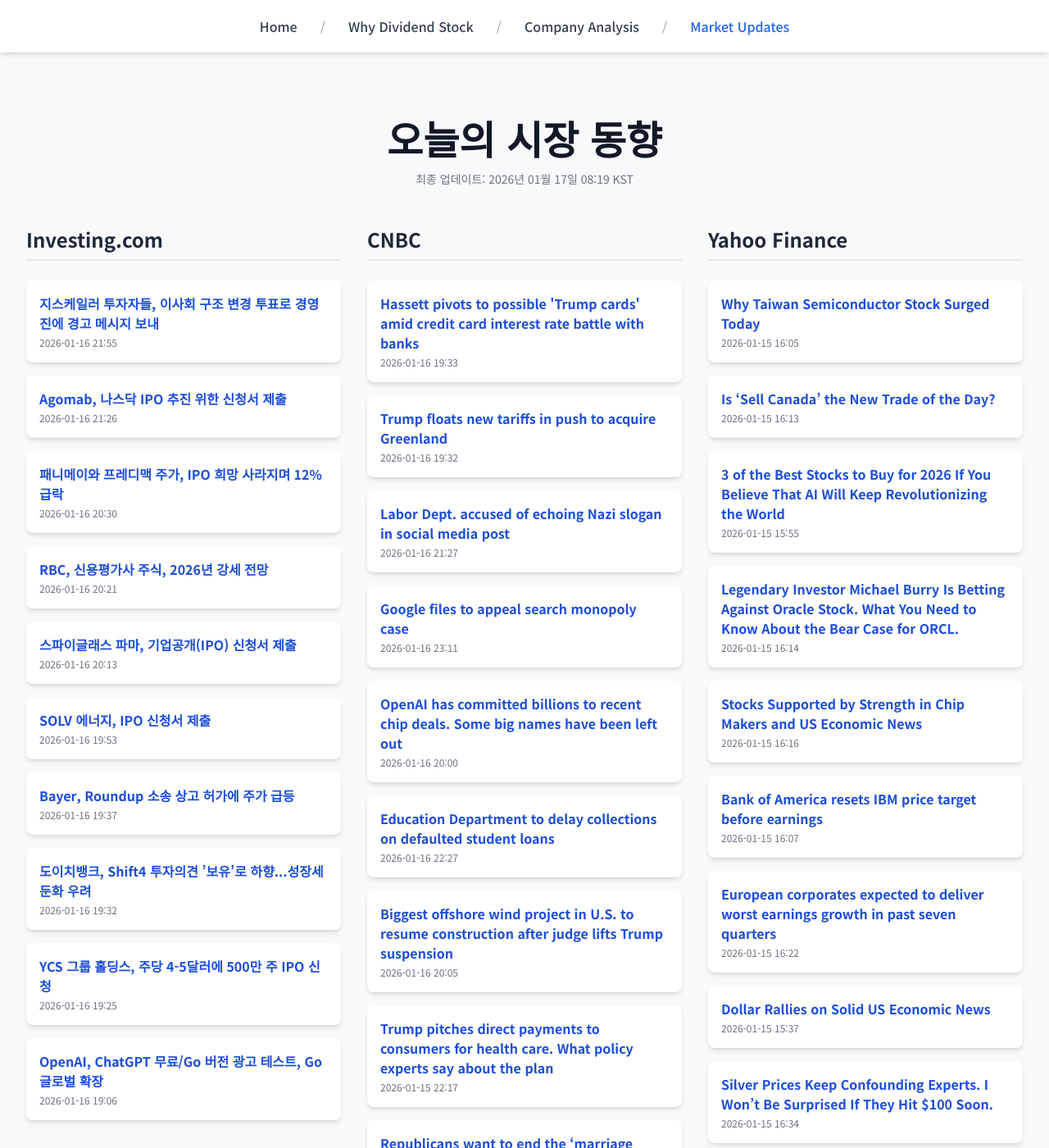
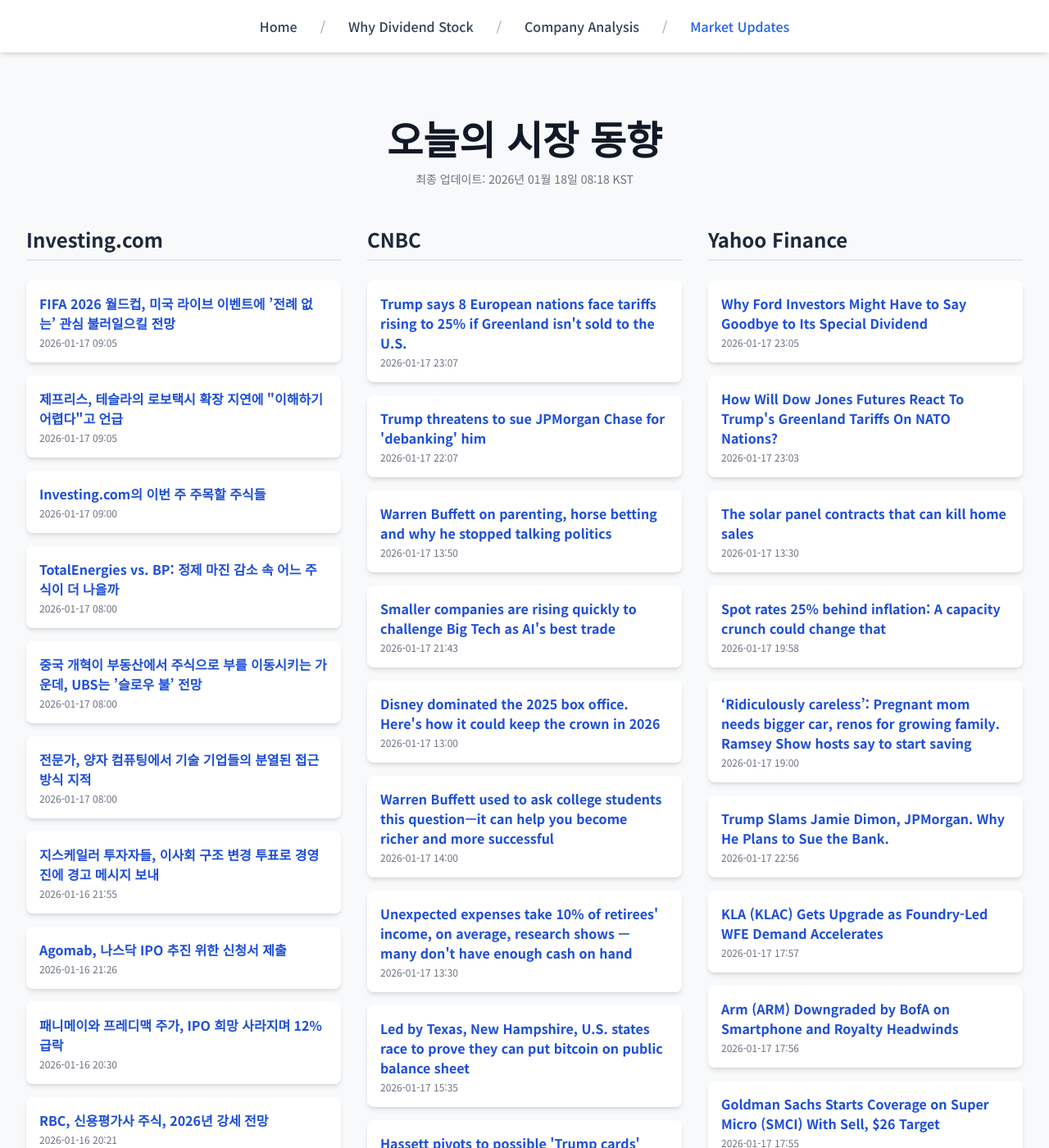
Before and after one commit to Kay-Hwang/my-company-analysis, a Jekyll site: the page built from market-updates.html, in a window 1280 px wide and 1400 px high. Shown: the whole window at 82% size. Built offline with Jekyll 4.4.1, drawn with Linux system fonts in a browser that asks for light colours; nearby versions of some CDN libraries; a script that is not in the unit is left out; some of the changed text lies outside the part shown.

Commit message:
Update daily data

```diff
--- a/_data/latest_data.json
+++ b/_data/latest_data.json
@@ -1,7 +1,43 @@
 {
-  "lastUpdated": "2026년 01월 17일 08:19 KST",
+  "lastUpdated": "2026년 01월 18일 08:18 KST",
   "news": {
     "investing": [
+      {
+        "title": "FIFA 2026 월드컵, 미국 라이브 이벤트에 ’전례 없는’ 관심 불러일으킬 전망",
+        "link": "https://kr.investing.com/news/stock-market-news/article-1789386",
+        "pubDate": "2026-01-17 09:05:04",
+        "summary": "FIFA 2026 월드컵, 미국 라이브 이벤트에 ’전례 없는’ 관심 불러일으킬 전망"
+      },
+      {
+        "title": "제프리스, 테슬라의 로보택시 확장 지연에 \"이해하기 어렵다\"고 언급",
+        "link": "https://kr.investing.com/news/stock-market-news/article-1789384",
+        "pubDate": "2026-01-17 09:05:03",
+        "summary": "제프리스, 테슬라의 로보택시 확장 지연에 \"이해하기 어렵다\"고 언급"
+      },
+      {
+        "title": "Investing.com의 이번 주 주목할 주식들",
+        "link": "https://kr.investing.com/news/stock-market-news/article-1789381",
+        "pubDate": "2026-01-17 09:00:03",
+        "summary": "Investing.com의 이번 주 주목할 주식들"
+      },
+      {
+        "title": "TotalEnergies vs. BP: 정제 마진 감소 속 어느 주식이 더 나을까",
+        "link": "https://kr.investing.com/news/stock-market-news/article-1789378",
+        "pubDate": "2026-01-17 08:00:04",
+        "summary": "TotalEnergies vs. BP: 정제 마진 감소 속 어느 주식이 더 나을까"
+      },
+      {
+        "title": "중국 개혁이 부동산에서 주식으로 부를 이동시키는 가운데, UBS는 ’슬로우 불’ 전망",
+        "link": "https://kr.investing.com/news/stock-market-news/article-1789377",
+        "pubDate": "2026-01-17 08:00:03",
+        "summary": "중국 개혁이 부동산에서 주식으로 부를 이동시키는 가운데, UBS는 ’슬로우 불’ 전망"
+      },
+      {
+        "title": "전문가, 양자 컴퓨팅에서 기술 기업들의 분열된 접근 방식 지적",
+        "link": "https://kr.investing.com/news/stock-market-news/article-1789376",
+        "pubDate": "2026-01-17 08:00:02",
+        "summary": "전문가, 양자 컴퓨팅에서 기술 기업들의 분열된 접근 방식 지적"
+      },
       {
         "title": "지스케일러 투자자들, 이사회 구조 변경 투표로 경영진에 경고 메시지 보내",
         "link": "https://kr.investing.com/news/stock-market-news/article-1789252",
@@ -25,45 +61,57 @@
         "link": "https://kr.investing.com/news/stock-market-news/article-93CH-1789147",
         "pubDate": "2026-01-16 20:21:33",
         "summary": "RBC, 신용평가사 주식, 2026년 강세 전망"
-      },
-      {
-        "title": "스파이글래스 파마, 기업공개(IPO) 신청서 제출",
-        "link": "https://kr.investing.com/news/stock-market-news/article-432SI-1789156",
-        "pubDate": "2026-01-16 20:13:04",
-        "summary": "스파이글래스 파마, 기업공개(IPO) 신청서 제출"
-      },
-      {
-        "title": "SOLV 에너지, IPO 신청서 제출",
-        "link": "https://kr.investing.com/news/stock-market-news/article-432SI-1789139",
-        "pubDate": "2026-01-16 19:53:04",
-        "summary": "SOLV 에너지, IPO 신청서 제출"
-      },
-      {
-        "title": "Bayer, Roundup 소송 상고 허가에 주가 급등",
-        "link": "https://kr.investing.com/news/stock-market-news/article-93CH-1789124",
-        "pubDate": "2026-01-16 19:37:50",
-        "summary": "Bayer, Roundup 소송 상고 허가에 주가 급등"
-      },
-      {
-        "title": "도이치뱅크, Shift4 투자의견 ’보유’로 하향...성장세 둔화 우려",
-        "link": "https://kr.investing.com/news/stock-market-news/article-1789122",
-        "pubDate": "2026-01-16 19:32:30",
-        "summary": "도이치뱅크, Shift4 투자의견 ’보유’로 하향...성장세 둔화 우려"
-      },
-      {
-        "title": "YCS 그룹 홀딩스, 주당 4-5달러에 500만 주 IPO 신청",
-        "link": "https://kr.investing.com/news/stock-market-news/article-432SI-1789118",
-        "pubDate": "2026-01-16 19:25:04",
-        "summary": "YCS 그룹 홀딩스, 주당 4-5달러에 500만 주 IPO 신청"
-      },
-      {
-        "title": "OpenAI, ChatGPT 무료/Go 버전 광고 테스트, Go 글로벌 확장",
-        "link": "https://kr.investing.com/news/stock-market-news/article-93CH-1789107",
-        "pubDate": "2026-01-16 19:06:23",
-        "summary": "OpenAI, ChatGPT 무료/Go 버전 광고 테스트, Go 글로벌 확장"
       }
     ],
     "cnbc": [
+      {
+        "title": "Trump says 8 European nations face tariffs rising to 25% if Greenland isn't sold to the U.S.",
+        "link": "https://www.cnbc.com/2026/01/17/trump-greenland-tariffs-nato.html",
+        "pubDate": "Sat, 17 Jan 2026 23:07:59 GMT",
+        "summary": "Trump recently hinted that he may pursue a tariff strategy on Greenland similar to the one he used to force foreign countries to change their drug prices."
+      },
+      {
+        "title": "Trump threatens to sue JPMorgan Chase for 'debanking' him",
+        "link": "https://www.cnbc.com/2026/01/17/trump-jpmorgan-chase-debanking.html",
+        "pubDate": "Sat, 17 Jan 2026 22:07:48 GMT",
+        "summary": "President Trump threatened to sue JPMorgan for allegedly \"debanking\" him following the Jan. 6 insurrection in 2021."
+      },
+      {
+        "title": "Warren Buffett on parenting, horse betting and why he stopped talking politics",
+        "link": "https://www.cnbc.com/2026/01/17/warren-buffett-on-parenting-horse-betting-and-why-he-stopped-talking-politics.html",
+        "pubDate": "Sat, 17 Jan 2026 13:50:34 GMT",
+        "summary": "Warren Buffett and Becky Quick covered a wide variety of topics in the interviews that aired in a two-hour special on CNBC."
+      },
+      {
+        "title": "Smaller companies are rising quickly to challenge Big Tech as AI's best trade",
+        "link": "https://www.cnbc.com/2026/01/17/ai-power-demand-markets-investor-risk.html",
+        "pubDate": "Sat, 17 Jan 2026 21:43:09 GMT",
+        "summary": "Reliable power, nuclear investment, data-center efficiency, and grid capacity are now core drivers of stock returns from the AI theme as demand ramps."
+      },
+      {
+        "title": "Disney dominated the 2025 box office. Here's how it could keep the crown in 2026",
+        "link": "https://www.cnbc.com/2026/01/17/disney-dominated-2025-box-office.html",
+        "pubDate": "Sat, 17 Jan 2026 13:00:01 GMT",
+        "summary": "Disney accounted for 27.5% of the domestic box office's overall annual haul. It looks to be a dominant force in 2026, too."
+      },
+      {
+        "title": "Warren Buffett used to ask college students this question—it can help you become richer and more successful",
+        "link": "https://www.cnbc.com/2026/01/17/warren-buffett-to-maximize-your-potential-ask-yourself-this-question.html",
+        "pubDate": "Sat, 17 Jan 2026 14:00:02 GMT",
+        "summary": "The Berkshire Hathaway chairman asked students which of their peers they'd bet on. The lesson was to bet on yourself."
+      },
+      {
+        "title": "Unexpected expenses take 10% of retirees' income, on average, research shows — many don't have enough cash on hand",
+        "link": "https://www.cnbc.com/2026/01/17/retirees-emergency-savings.html",
+        "pubDate": "Sat, 17 Jan 2026 13:30:01 GMT",
+        "summary": "The typical retiree household will spend an amount equivalent to 10% of annual income on unexpected expenses, and about 40% lack the cash to cover those costs."
+      },
+      {
+        "title": "Led by Texas, New Hampshire, U.S. states race to prove they can put bitcoin on public balance sheet",
+        "link": "https://www.cnbc.com/2026/01/17/texas-us-states-budgets-bitcoin-crypto-strategic-reserve.html",
+        "pubDate": "Sat, 17 Jan 2026 15:35:04 GMT",
+        "summary": "Many U.S. states are planning bitcoin strategic reserves, and other forms of crypto financing, showing budgets are buying into the digital assets trend."
+      },
       {
         "title": "Hassett pivots to possible 'Trump cards' amid credit card interest rate battle with banks",
         "link": "https://www.cnbc.com/2026/01/16/white-house-hassett-trump-cards-credit-card-battle.html",
@@ -71,120 +119,72 @@
         "summary": "Trump called for banks to cap credit card interest rates at 10%, an idea that has been roundly rejected by industry executives and their lobbyists this week."
       },
       {
-        "title": "Trump floats new tariffs in push to acquire Greenland",
-        "link": "https://www.cnbc.com/2026/01/16/trump-greenland-tariffs.html",
-        "pubDate": "Fri, 16 Jan 2026 19:32:38 GMT",
-        "summary": "The comments show Trump considering applying his aggressive tariff strategies to his efforts to acquire Greenland."
-      },
-      {
-        "title": "Labor Dept. accused of echoing Nazi slogan in social media post",
-        "link": "https://www.cnbc.com/2026/01/16/trump-labor-nazi-slogan-social-media.html",
-        "pubDate": "Fri, 16 Jan 2026 21:27:29 GMT",
-        "summary": "Labor Dept. accused of echoing Nazi slogan in social media post"
-      },
-      {
-        "title": "Google files to appeal search monopoly case",
-        "link": "https://www.cnbc.com/2026/01/16/google-files-to-appeal-search-monopoly-case.html",
-        "pubDate": "Fri, 16 Jan 2026 23:11:57 GMT",
-        "summary": "The appeal could delay any implementation of the finalized remedies."
-      },
-      {
-        "title": "OpenAI has committed billions to recent chip deals. Some big names have been left out",
-        "link": "https://www.cnbc.com/2026/01/16/openai-chip-deal-with-cerebras-adds-to-roster-of-nvidia-amd-broadcom.html",
-        "pubDate": "Fri, 16 Jan 2026 20:00:01 GMT",
-        "summary": "OpenAI has inked multibillion-dollar deals with AI chipmakers including Nvidia, AMD, Broadcom and Cerebras."
-      },
-      {
-        "title": "Education Department to delay collections on defaulted student loans",
-        "link": "https://www.cnbc.com/2026/01/16/student-loan-collections-paused.html",
-        "pubDate": "Fri, 16 Jan 2026 22:27:20 GMT",
-        "summary": "The Education Department has announced it will delay the implementation of wage garnishment and other collections efforts for defaulted student loans."
-      },
-      {
-        "title": "Biggest offshore wind project in U.S. to resume construction after judge lifts Trump suspension",
-        "link": "https://www.cnbc.com/2026/01/16/biggest-offshore-wind-project-in-us-to-resume-construction-after-judge-lifts-trump-suspension.html",
-        "pubDate": "Fri, 16 Jan 2026 20:05:58 GMT",
-        "summary": "Coastal Virginia Offshore Wind will resume construction after a federal judge on Friday temporarily lifted the Trump administration's suspension."
-      },
-      {
-        "title": "Trump pitches direct payments to consumers for health care. What policy experts say about the plan",
-        "link": "https://www.cnbc.com/2026/01/15/trump-direct-payments-health-care.html",
-        "pubDate": "Thu, 15 Jan 2026 22:17:57 GMT",
-        "summary": "President Donald Trump wants to send payments directly to households for health costs. Experts think the plan may raise costs and the number of uninsured."
-      },
-      {
-        "title": "Republicans want to end the ‘marriage penalty’ for this childcare tax credit",
-        "link": "https://www.cnbc.com/2026/01/16/child-and-dependent-care-tax-credit.html",
-        "pubDate": "Fri, 16 Jan 2026 21:23:53 GMT",
-        "summary": "The Republican framework for \"Reconciliation 2.0\" includes an expansion for the child and dependent care tax credit. Here's what families need to know."
-      },
-      {
-        "title": "Cramer's week ahead: Earnings from Netflix, Intel, Capital One, McCormick",
-        "link": "https://www.cnbc.com/2026/01/16/cramers-week-ahead-earnings-from-netflix-intel-capital-one-mccormick.html",
-        "pubDate": "Fri, 16 Jan 2026 23:12:34 GMT",
-        "summary": "CNBC's Jim Cramer walked investors through next week on Wall Street."
+        "title": "Activist Irenic takes a stake in Integer. Here’s what could be next for the company",
+        "link": "https://www.cnbc.com/2026/01/17/activist-irenic-takes-a-stake-in-integer-heres-what-could-be-next-for-the-company.html",
+        "pubDate": "Sat, 17 Jan 2026 14:18:27 GMT",
+        "summary": "Activist Irenic Capital took a position in Integer. The firm seeks a refresh of the board and calls for the exploration of a potential sale of the company."
       }
     ],
     "yahoo": [
       {
-        "title": "Why Taiwan Semiconductor Stock Surged Today",
-        "link": "https://finance.yahoo.com/news/why-taiwan-semiconductor-stock-surged-160510486.html",
-        "pubDate": "2026-01-15T16:05:10Z",
-        "summary": "Why Taiwan Semiconductor Stock Surged Today"
+        "title": "Why Ford Investors Might Have to Say Goodbye to Its Special Dividend",
+        "link": "https://finance.yahoo.com/news/why-ford-investors-might-goodbye-230500281.html",
+        "pubDate": "2026-01-17T23:05:00Z",
+        "summary": "Why Ford Investors Might Have to Say Goodbye to Its Special Dividend"
       },
       {
-        "title": "Is ‘Sell Canada’ the New Trade of the Day?",
-        "link": "https://finance.yahoo.com/news/sell-canada-trade-day-161320397.html",
-        "pubDate": "2026-01-15T16:13:20Z",
-        "summary": "Is ‘Sell Canada’ the New Trade of the Day?"
+        "title": "How Will Dow Jones Futures React To Trump's Greenland Tariffs On NATO Nations?",
+        "link": "https://www.investors.com/market-trend/stock-market-today/dow-jones-futures-trump-tariffs-nato-nations-greenland-google/?src=A00220&yptr=yahoo",
+        "pubDate": "2026-01-17T23:03:13Z",
+        "summary": "How Will Dow Jones Futures React To Trump's Greenland Tariffs On NATO Nations?"
       },
       {
-        "title": "3 of the Best Stocks to Buy for 2026 If You Believe That AI Will Keep Revolutionizing the World",
-        "link": "https://finance.yahoo.com/news/3-best-stocks-buy-2026-155519171.html",
-        "pubDate": "2026-01-15T15:55:19Z",
-        "summary": "3 of the Best Stocks to Buy for 2026 If You Believe That AI Will Keep Revolutionizing the World"
+        "title": "The solar panel contracts that can kill home sales",
+        "link": "https://finance.yahoo.com/news/the-solar-panel-contracts-that-can-kill-home-sales-133039793.html",
+        "pubDate": "2026-01-17T13:30:39Z",
+        "summary": "The solar panel contracts that can kill home sales"
       },
       {
-        "title": "Legendary Investor Michael Burry Is Betting Against Oracle Stock. What You Need to Know About the Bear Case for ORCL.",
-        "link": "https://finance.yahoo.com/news/legendary-investor-michael-burry-betting-161458562.html",
-        "pubDate": "2026-01-15T16:14:58Z",
-        "summary": "Legendary Investor Michael Burry Is Betting Against Oracle Stock. What You Need to Know About the Bear Case for ORCL."
+        "title": "Spot rates 25% behind inflation: A capacity crunch could change that",
+        "link": "https://finance.yahoo.com/news/spot-rates-25-behind-inflation-195806552.html",
+        "pubDate": "2026-01-17T19:58:06Z",
+        "summary": "Spot rates 25% behind inflation: A capacity crunch could change that"
       },
       {
-        "title": "Stocks Supported by Strength in Chip Makers and US Economic News",
-        "link": "https://finance.yahoo.com/news/stocks-supported-strength-chip-makers-161633186.html",
-        "pubDate": "2026-01-15T16:16:33Z",
-        "summary": "Stocks Supported by Strength in Chip Makers and US Economic News"
+        "title": "‘Ridiculously careless’: Pregnant mom needs bigger car, renos for growing family. Ramsey Show hosts say to start saving",
+        "link": "https://finance.yahoo.com/news/ridiculously-careless-pregnant-mom-needs-190000077.html",
+        "pubDate": "2026-01-17T19:00:00Z",
+        "summary": "‘Ridiculously careless’: Pregnant mom needs bigger car, renos for growing family. Ramsey Show hosts say to start saving"
       },
       {
-        "title": "Bank of America resets IBM price target before earnings",
-        "link": "https://finance.yahoo.com/news/bank-america-resets-ibm-price-160700407.html",
-        "pubDate": "2026-01-15T16:07:00Z",
-        "summary": "Bank of America resets IBM price target before earnings"
+        "title": "Trump Slams Jamie Dimon, JPMorgan. Why He Plans to Sue the Bank.",
+        "link": "https://www.barrons.com/articles/trump-jpmorgan-jamie-dimon-fed-chair-02f6a03c?siteid=yhoof2&yptr=yahoo",
+        "pubDate": "2026-01-17T22:56:00Z",
+        "summary": "Trump Slams Jamie Dimon, JPMorgan. Why He Plans to Sue the Bank."
       },
       {
-        "title": "European corporates expected to deliver worst earnings growth in past seven quarters",
-        "link": "https://finance.yahoo.com/news/european-corporates-expected-deliver-worst-162211464.html",
-        "pubDate": "2026-01-15T16:22:11Z",
-        "summary": "European corporates expected to deliver worst earnings growth in past seven quarters"
+        "title": "KLA (KLAC) Gets Upgrade as Foundry-Led WFE Demand Accelerates",
+        "link": "https://finance.yahoo.com/news/kla-klac-gets-upgrade-foundry-175739387.html",
+        "pubDate": "2026-01-17T17:57:39Z",
+        "summary": "KLA (KLAC) Gets Upgrade as Foundry-Led WFE Demand Accelerates"
       },
       {
-        "title": "Dollar Rallies on Solid US Economic News",
-        "link": "https://finance.yahoo.com/news/dollar-rallies-solid-us-economic-153701054.html",
-        "pubDate": "2026-01-15T15:37:01Z",
-        "summary": "Dollar Rallies on Solid US Economic News"
+        "title": "Arm (ARM) Downgraded by BofA on Smartphone and Royalty Headwinds",
+        "link": "https://finance.yahoo.com/news/arm-arm-downgraded-bofa-smartphone-175635979.html",
+        "pubDate": "2026-01-17T17:56:35Z",
+        "summary": "Arm (ARM) Downgraded by BofA on Smartphone and Royalty Headwinds"
       },
       {
-        "title": "Silver Prices Keep Confounding Experts. I Won’t Be Surprised If They Hit $100 Soon.",
-        "link": "https://finance.yahoo.com/news/silver-prices-keep-confounding-experts-163414235.html",
-        "pubDate": "2026-01-15T16:34:14Z",
-        "summary": "Silver Prices Keep Confounding Experts. I Won’t Be Surprised If They Hit $100 Soon."
+        "title": "Goldman Sachs Starts Coverage on Super Micro (SMCI) With Sell, $26 Target",
+        "link": "https://finance.yahoo.com/news/goldman-sachs-starts-coverage-super-175540712.html",
+        "pubDate": "2026-01-17T17:55:40Z",
+        "summary": "Goldman Sachs Starts Coverage on Super Micro (SMCI) With Sell, $26 Target"
       },
       {
-        "title": "Vera Therapeutics, Inc. (VERA) Granted FDA Priority Review For Atacicept",
-        "link": "https://finance.yahoo.com/news/vera-therapeutics-inc-vera-granted-163539531.html",
-        "pubDate": "2026-01-15T16:35:39Z",
-        "summary": "Vera Therapeutics, Inc. (VERA) Granted FDA Priority Review For Atacicept"
+        "title": "AMD Gets KeyBanc Upgrade as Hyperscaler Demand Accelerates",
+        "link": "https://finance.yahoo.com/news/amd-gets-keybanc-upgrade-hyperscaler-175513511.html",
+        "pubDate": "2026-01-17T17:55:13Z",
+        "summary": "AMD Gets KeyBanc Upgrade as Hyperscaler Demand Accelerates"
       }
     ]
   }
```
